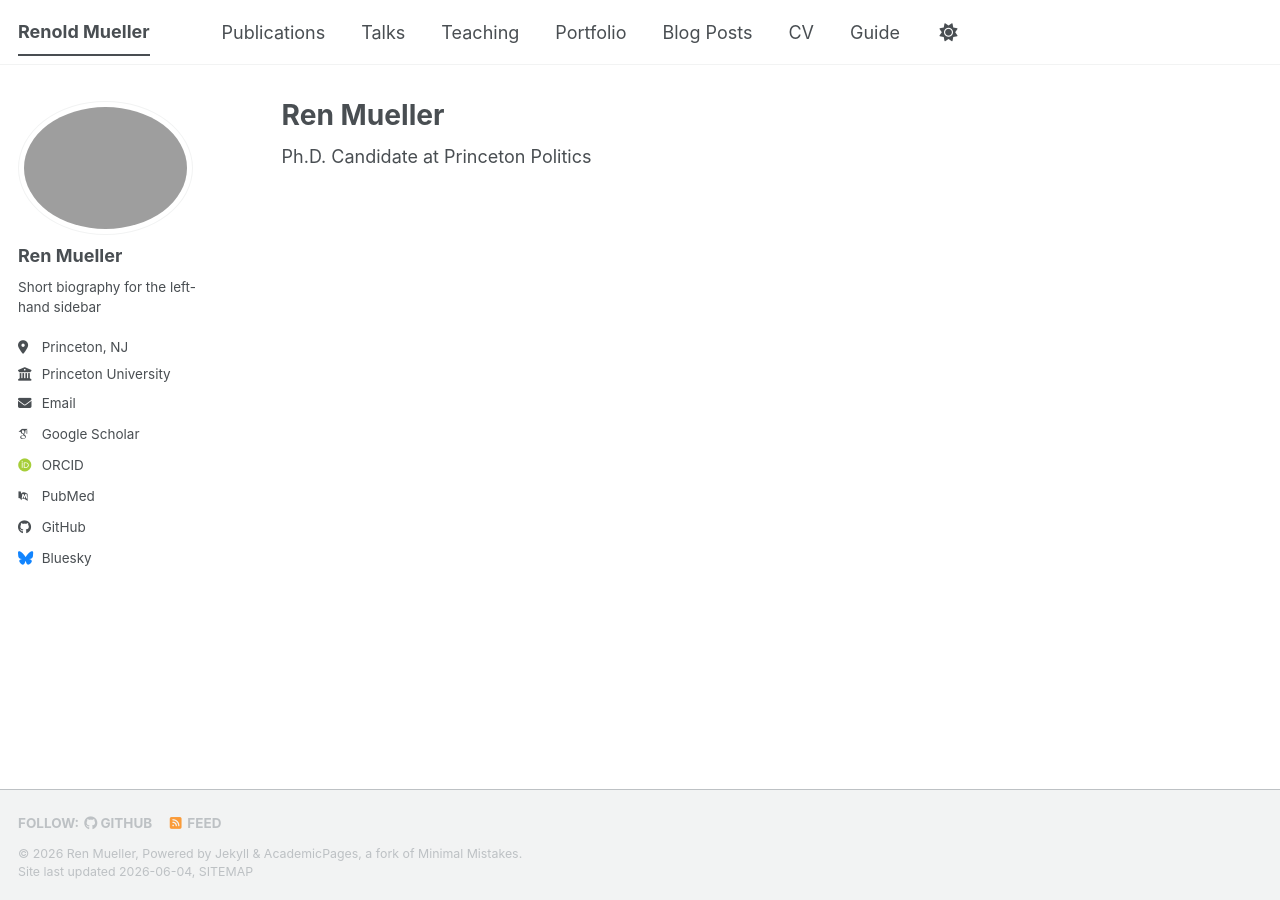
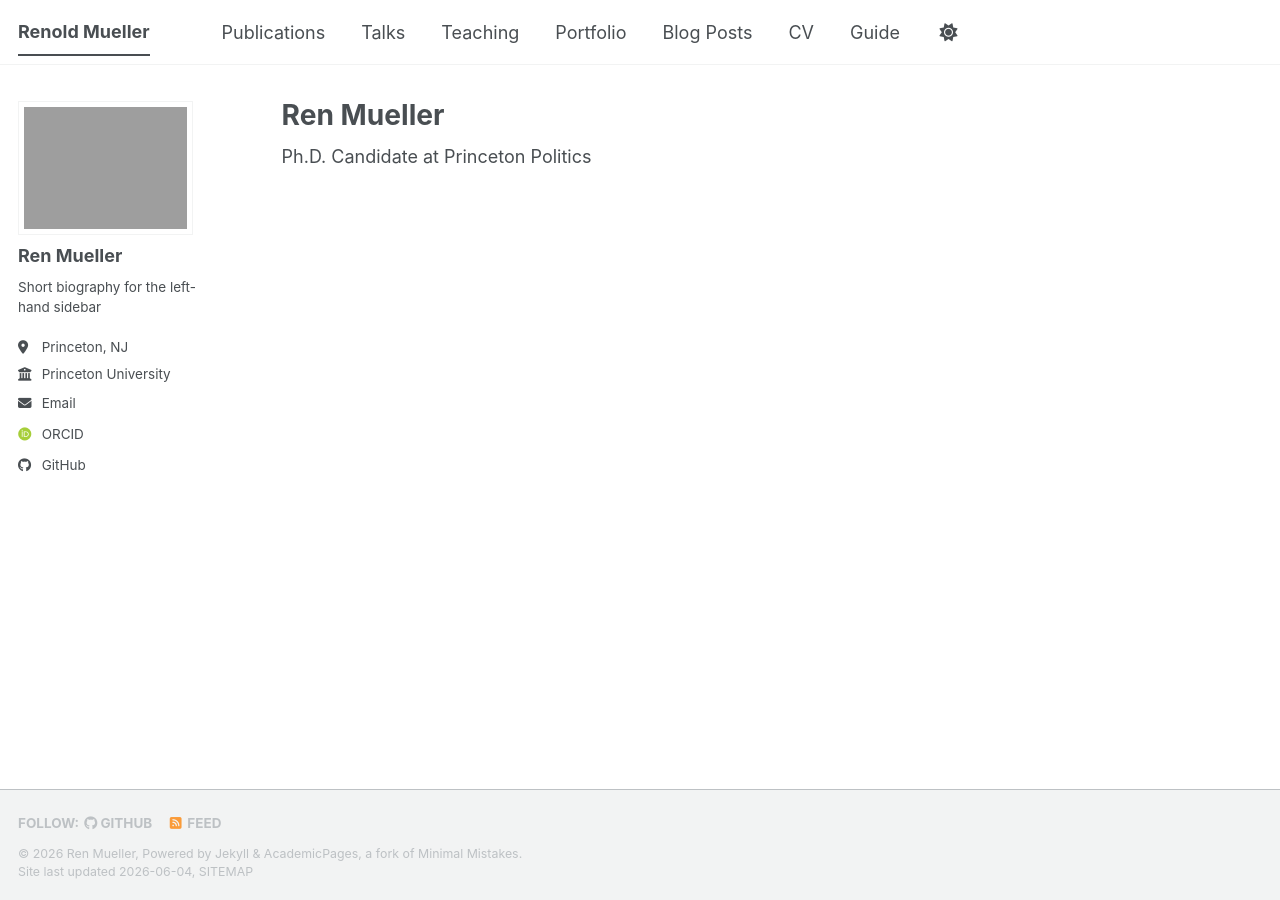
Before and after one commit to muellerren/renmueller-website, a Jekyll site: the page built from _pages/about.md, in a window 1280 px wide. Built offline with Jekyll 4.4.1, drawn with Linux system fonts in a browser that asks for light colours; some web fonts are replaced; a script bundle is joined from its source files by our own code; library files that are not in the unit come from our copies.

Commit message:
trying to change the frame on the photo lol

```diff
--- a/_config.yml
+++ b/_config.yml
@@ -25,26 +25,26 @@ author:
   # Biographic information
   avatar           : "files/renmueller.jpg"
   name             : "Ren Mueller"
-  pronouns         : # example: "she/her"
+  # pronouns         : # example: "she/her"
   bio              : "Short biography for the left-hand sidebar"
   location         : "Princeton, NJ"
   employer         : "Princeton University"
-  uri              : # URL
+  # uri              : # URL
   email            : "renmueller@princeton.edu"
 
   # Academic websites
-  academia         : # URL
-  arxiv            : # URL - Update with the correct link to your profile
-  googlescholar    : "https://scholar.google.com/citations?user=PS_CX0AAAAAJ"
-  inspire-hep      : # URL
-  impactstory      : # URL
+  # academia         : # URL
+  # arxiv            : # URL - Update with the correct link to your profile
+  # googlescholar    : "https://scholar.google.com/citations?user=PS_CX0AAAAAJ"
+  # inspire-hep      : # URL
+  # impactstory      : # URL
   orcid            : "https://orcid.org/0000-0003-3441-4415"
-  semantic         : # URL
-  ssrn             : # URL
-  pubmed           : "https://www.ncbi.nlm.nih.gov/pubmed/?term=john+snow"
-  researchgate     : # URL
-  scopus           : # URL
-  zotero           : # URL
+  # semantic         : # URL
+  # ssrn             : # URL
+  # pubmed           : "https://www.ncbi.nlm.nih.gov/pubmed/?term=john+snow"
+  # researchgate     : # URL
+  # scopus           : # URL
+  # zotero           : # URL
 
 
   # Repositories and software development
@@ -57,7 +57,7 @@ author:
 
   # Social media
   artstation       : # Username
-  bluesky          : "bsky.app" # Replace this with you Bluesky username
+  # bluesky          : "bsky.app" # Replace this with you Bluesky username
   facebook         : # Username
   flickr           : # Username
   foursquare       : # Username
--- a/_sass/layout/_sidebar.scss
+++ b/_sass/layout/_sidebar.scss
@@ -155,7 +155,7 @@
 
   img {
     max-width: 175px;
-    border-radius: 50%;
+    border-radius: 0;
 
     @include breakpoint($large) {
       padding: 5px;
```
